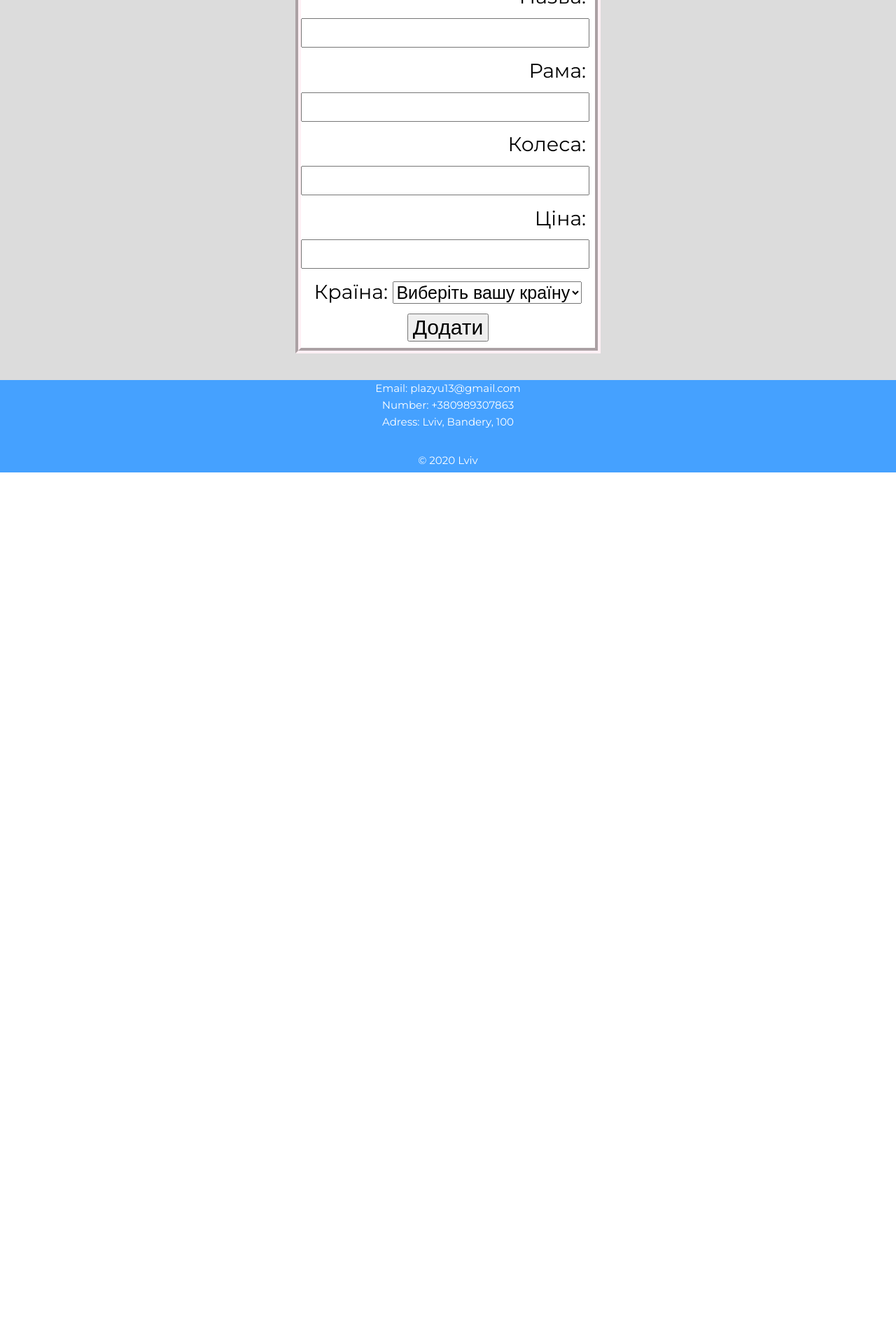
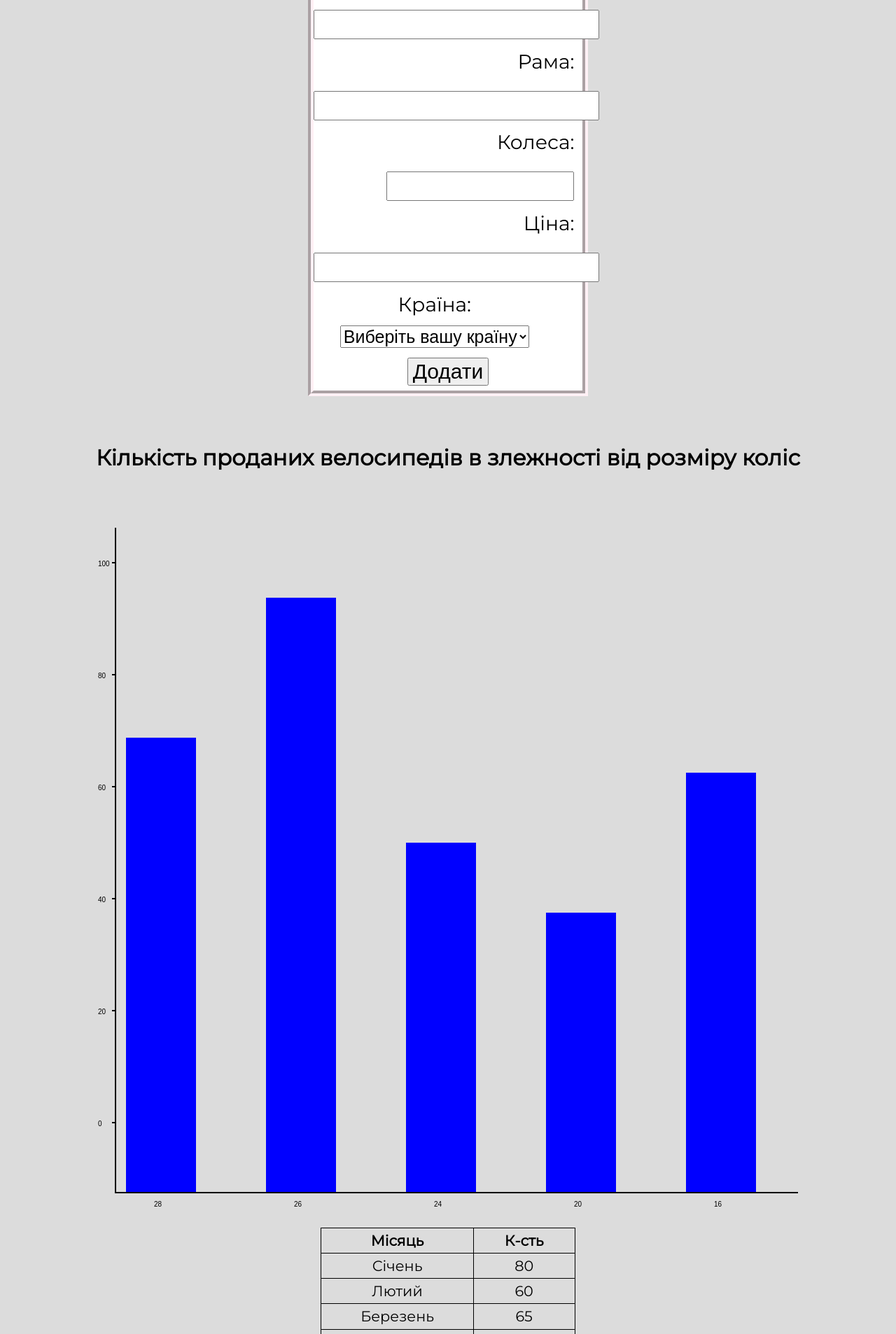
Before and after one commit to Pavlo99/Cycling-World, a PHP site: page / in a window 1280 px wide. Shown: the part 2880-4786 px from the top of the page at 70% size. Before the commit the page ends 3555 px from the top, so only its background shows below. Run offline with PHP 8.4, Linux system fonts and the light colour scheme.

Commit message:
Add the gistogram

```diff
--- a/index.html
+++ b/index.html
@@ -14,14 +14,14 @@
     <!-- Верхній слот -->
     <div class="container">
         <div class="header">
-            <div>
+            <div style="width: 10%; height: 100%;">
                 <b class="title">ВелоСвіт</b>
             </div>
-            <nav style="margin-right: 35px;">
-                <a class="navProp" href="#">Розстрочка</a>
-                <a class="navProp" href="#">Ремонт</a>
-                <a class="navProp" href="#">Вибрані</a>
-                <a class="navProp" target="_top" href="sing.html" id="myAccount">Особистий кабінет</a>
+            <nav style="width: 33%; height: 100%;">
+                <a class="navProp" href="">Розстрочка</a>
+                <a class="navProp" href="">Ремонт</a>
+                <a class="navProp" href="">Корзина</a>
+                <a class="navProp" target="_parent" href="sing.html" id="myAccount">Особистий кабінет</a>
             </nav>
         </div>
     </div>
@@ -53,14 +53,15 @@
     </div>
 
     <!-- Поле вводу -->
-    <div class="add" style="align-items: right;">
-        <div>
+    <div class="add">
+        <form>
+            <div class="prorertyOfDivForAddElem">
                 <h1>Додати</h1>
             </div>
             <div style="margin-right: 3%; text-align: right;">
                 <div>
                     <label for="Назва">Назва:</label>
-                <input id="myselectname" class="addinput" type="text" name="name" required>
+                    <input id="myselectname" class="addinput" type="text" name="name">
                 </div>
                 <div>
                     <label for="Рама">Рама:</label>
@@ -68,15 +69,17 @@
                 </div>
                 <div>
                     <label for="Колеса">Колеса:</label>
-                <input class="addinput" type="text" name="wheels" id="wheels" required>
+                    <input id="wheels" class="addinput" style="width: 70%;" type="number" name="wheels" min="0"
+                        max="29">
                 </div>
                 <div>
                     <label for="Ціна">Ціна:</label>
-                <input class="addinput" type="text" name="price" id="price" required>
+                    <input id="price" class="addinput" type="number" name="price" max="20000">
                 </div>
             </div>
+        </form>
 
-        <div>
+        <div style="max-width: 90%;">
             <label for="country">Країна:</label>
             <select name="country" style="font-size: 25px;">
                 <option>Виберіть вашу країну</option>
@@ -88,6 +91,68 @@
         </div>
 
         <button style="font-size: 30px; margin-top: 2%; margin-bottom: 2%;" id="toadd" onclick="add()">Додати</button>
+    </div>
+
+    <h2 style="text-align: center; margin-top: 5%;">Кількість проданих велосипедів в злежності від розміру коліс</h3>
+        <div style="text-align: center; margin-top: 5%;">
+            <canvas width="1000" height="1000" id="canvas"></canvas>
+        </div>
+
+        <div style="text-align: right;">
+            <table align="center" style="text-align: center;">
+                <tr>
+                    <th>Місяць</th>
+                    <th>К-сть</th>
+                </tr>
+                <tr>
+                    <td style="width: 30%;">Січень</td>
+                    <td style="width: 20%;">80</td>
+                </tr>
+                <tr>
+                    <td>Лютий</td>
+                    <td>60</td>
+                </tr>
+                <tr>
+                    <td>Березень</td>
+                    <td>65</td>
+                </tr>
+                <tr>
+                    <td>Квітень</td>
+                    <td>63</td>
+                </tr>
+                <tr>
+                    <td>Травень</td>
+                    <td>97</td>
+                </tr>
+                <tr>
+                    <td>Червень</td>
+                    <td>125</td>
+                </tr>
+                <tr>
+                    <td>Липень</td>
+                    <td>148</td>
+                </tr>
+                <tr>
+                    <td>Серпень</td>
+                    <td>115</td>
+                </tr>
+                <tr>
+                    <td>Вересень</td>
+                    <td>80</td>
+                </tr>
+                <tr>
+                    <td>Жовтень</td>
+                    <td>75</td>
+                </tr>
+                <tr>
+                    <td>Листопад</td>
+                    <td>70</td>
+                </tr>
+                <tr>
+                    <td>Грудень</td>
+                    <td>45</td>
+                </tr>
+            </table>
         </div>
 
         <!-- Футер -->
--- a/sing.html
+++ b/sing.html
@@ -11,7 +11,7 @@
 
 <body>
     <a style="text-align: left;" href="index.html">Головна сторінка</a>
-    <h1 style="text-align: center; font-size: 50px;"> Sing In/Up</h1>
+    <h1 style="text-align: center; font-size: 80px;"> Sing In/Up</h1>
     <form action="index.html" class="add" id="form">
         <img src="images/logo.jpg" alt="Error..." style="width: 20%;">
         <div style="margin-right: 3%; text-align: right;">
@@ -45,7 +45,7 @@
 
             <input type="radio" id="isSingedUp" name="isAuthorized" value="isAuthorized">
             <label for="isAuthorized" style="font-size: 20px;">If you have already authorized</label><br>
-            <button  style="font-size: 30px; margin-top: 2%; margin-bottom: 2%;" id="toadd"
+            <button style="font-size: 30px; margin-top: 2%; margin-bottom: 2%;" id="toadd"
                 onclick="sing()">Авторизуватись</button>
         </div>
     </form>
--- a/styles.css
+++ b/styles.css
@@ -1,7 +1,7 @@
 body {
-    margin: 0px;
+    margin: 0%;
     font-family: 'Montserrat', sans-serif;
-    font-size: 15px;
+    font-size: 130%;
     color: black;
     line-height: 1.6;
     background-color: gainsboro;
@@ -130,14 +135,18 @@ p {
 /* Поле вводу */
 
 .add {
-    margin-top: 2%;
-    font-size: 190%;
+    font-size: 136%;
     text-align: center;
     border: 8px groove lavenderblush;
     background: white;
+    max-width: 30%;
+    margin: 0 auto;
+    margin-top: 4%;
+}
+
+.prorertyOfDivForAddElem {
     max-width: 90%;
-    margin-left: 33%;
-    margin-right: 33%;
+    margin-top: 3%;
 }
 
 .add div {
@@ -146,9 +155,9 @@ p {
 
 /* ввід інформації */
 
-.addinput {
+.add input {
     font-size: 110%;
-    margin-top: 2%;
+    margin-top: 5%;
 }
 
 article {
@@ -164,11 +173,11 @@ footer {
     margin-top: 2%;
     display: flex;
     justify-content: center;
-    padding: 5px;
+    padding: 2%;
 }
 
 td button {
-    font-size: 25px;
+    font-size: 100%;
 }
 
 /* стиль для div(товар і опис) в script.js */
@@ -197,3 +206,13 @@ td button {
 .paragraphstyles {
     margin: 0 auto;
 }
+
+table, td, th {
+    border: 1px solid black;
+    border-collapse: collapse;
+    text-align: center;
+}
+
+input:required:valid {
+    border-color: green;
+  }
```
Also changed, not shown: other parts of styles.css (+19 -14 lines), script.js (+61 -7 lines). Lines whose indentation alone changed are shown as unchanged.
